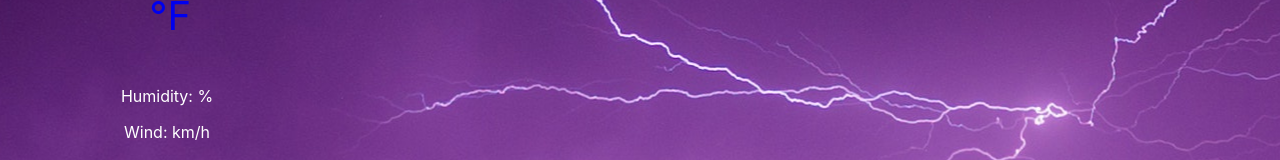
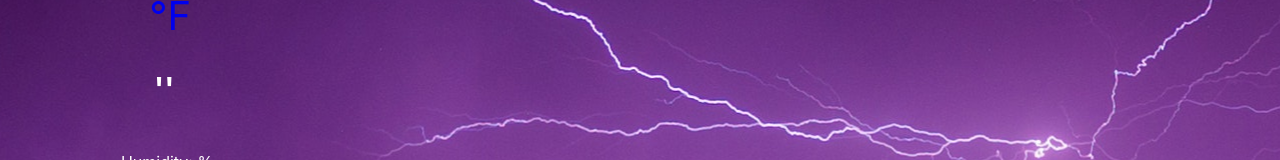
Before and after one commit to BenedictaUche/React-weather-app, a React (Create React App) app: page / in a window 1280 px wide. Shown: the part 127-287 px from the top of the page. Built offline with nearby package versions, Linux system fonts and the light colour scheme.

Commit message:
filled the empty header

```diff
--- a/src/Weather.js
+++ b/src/Weather.js
@@ -25,7 +25,7 @@
                                     <strong id="temperature"></strong><span class="units"> <a href="/" id="celsius-link"
                                         class='active'>°C</a> | <a href="/" id="fahrenheit-link">°F</a></span>
                                 </div>
-                                <h3 id='description'></h3>
+                                <h3 id='description'>''</h3>
                             </div>
                             <div>
                                 <p>
```
